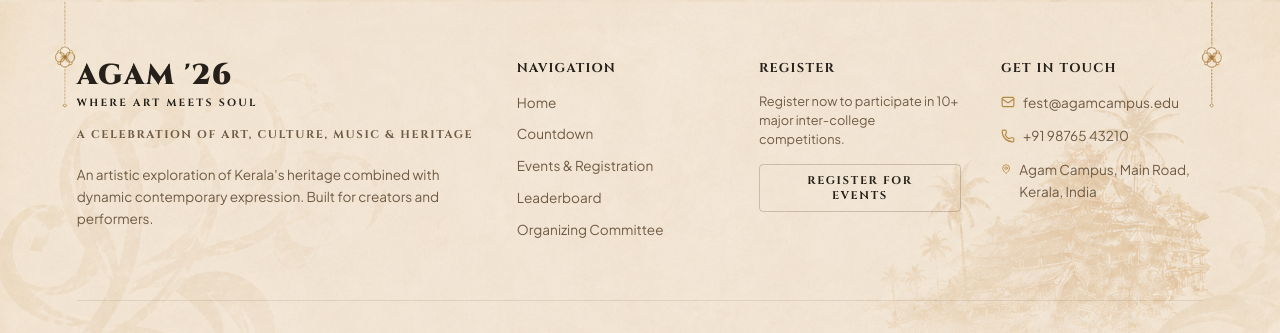
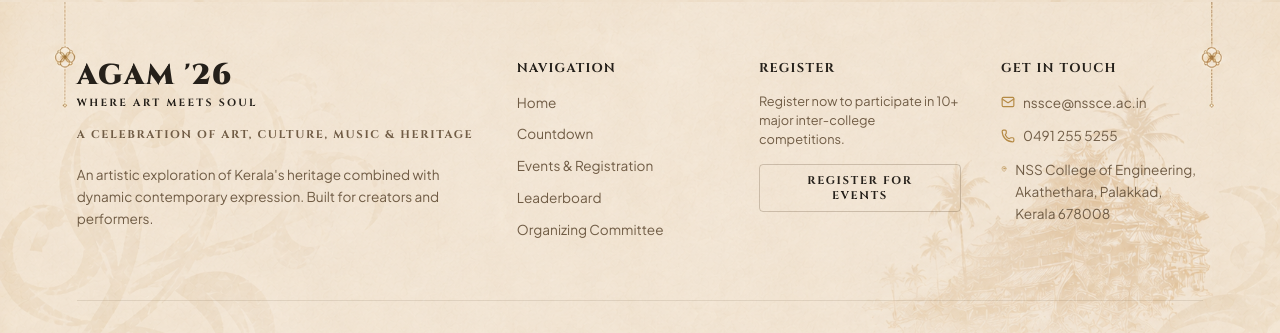
Before and after one commit to ARJYUN/agam-26, a React (Vite) app: page / in a window 1280 px wide. Shown: the part 3643-3976 px from the top of the page. Built offline with nearby package versions, Linux system fonts and the light colour scheme.

Commit message:
footer data

```diff
--- a/src/components/Footer.jsx
+++ b/src/components/Footer.jsx
@@ -205,15 +205,15 @@
                     <div style={{ display: 'flex', flexDirection: 'column', gap: '12px', fontSize: '0.85rem', color: 'var(--text-muted)' }}>
                       <div style={{ display: 'flex', alignItems: 'center', gap: '8px' }}>
                         <Mail size={14} style={{ color: 'var(--accent-gold)' }} />
-                        <span>fest@agamcampus.edu</span>
+                        <span>nssce@nssce.ac.in</span>
                       </div>
                       <div style={{ display: 'flex', alignItems: 'center', gap: '8px' }}>
                         <Phone size={14} style={{ color: 'var(--accent-gold)' }} />
-                        <span>+91 98765 43210</span>
+                        <span>0491 255 5255</span>
                       </div>
                       <div style={{ display: 'flex', alignItems: 'flex-start', gap: '8px' }}>
                         <MapPin size={14} style={{ color: 'var(--accent-gold)', marginTop: '3px' }} />
-                        <span>Agam Campus, Main Road, Kerala, India</span>
+                        <span>NSS College of Engineering, Akathethara, Palakkad, Kerala 678008</span>
                       </div>
                     </div>
                   </div>
```
